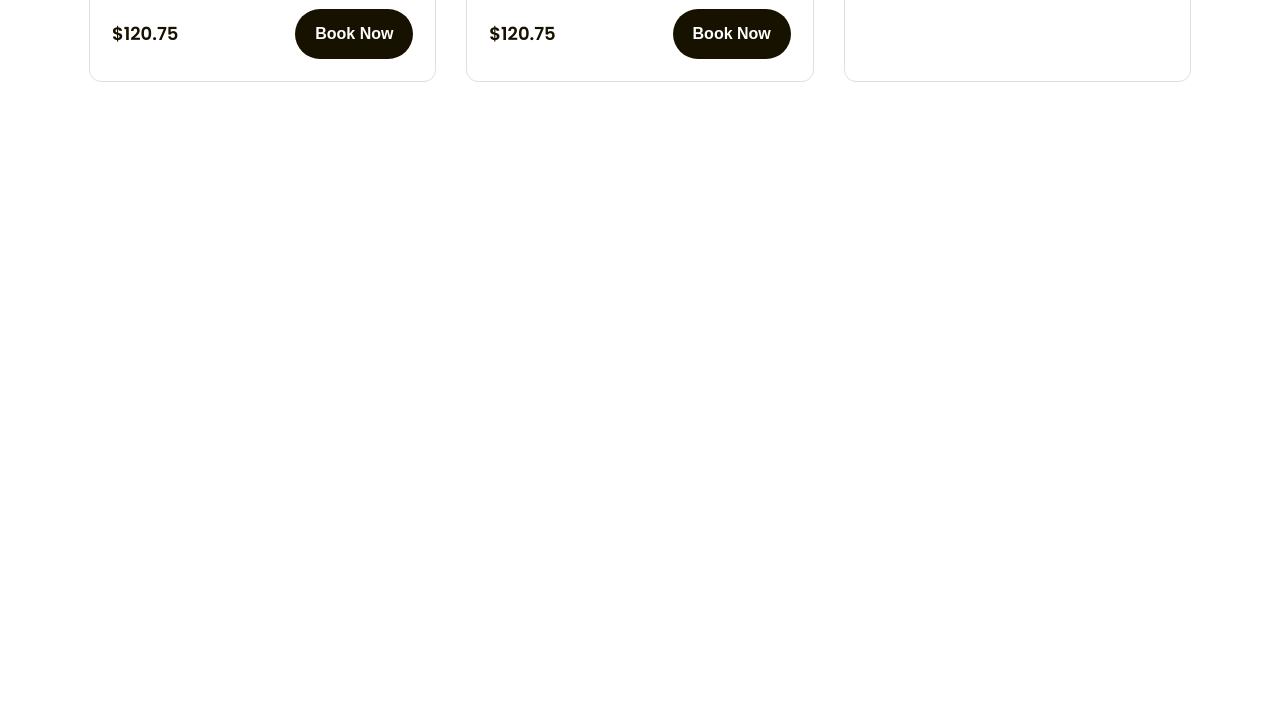
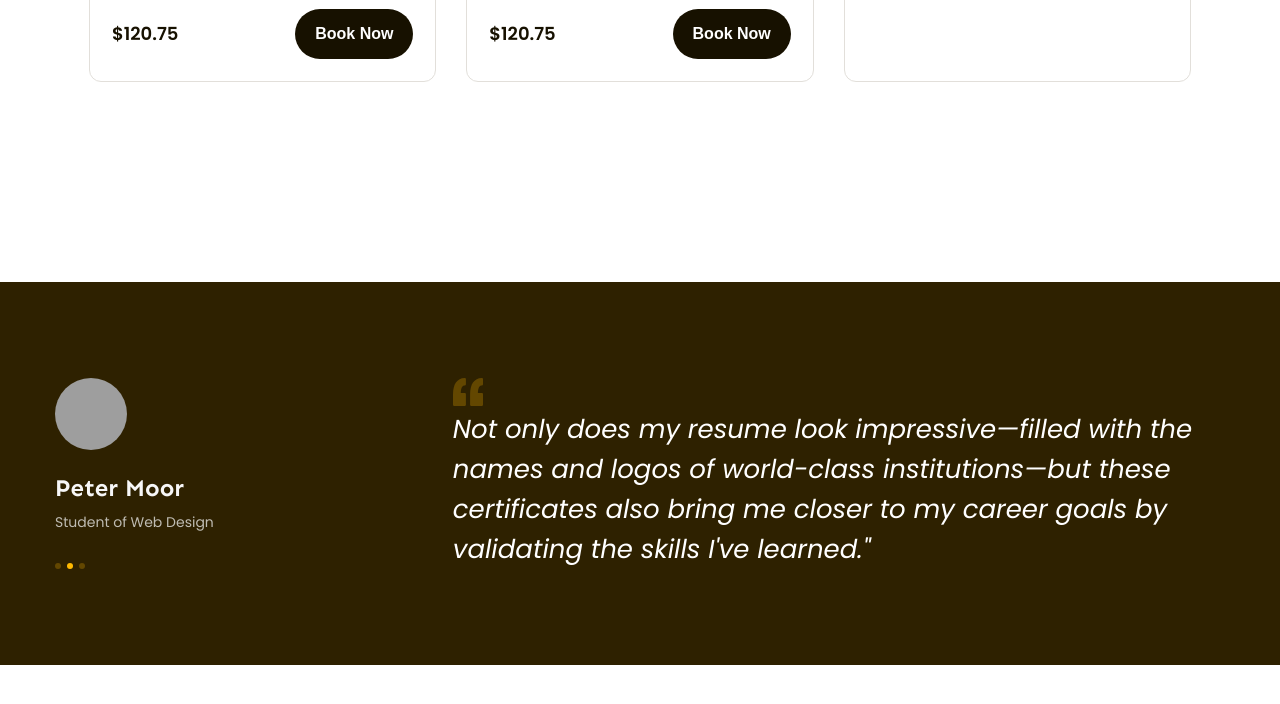
Before and after one commit to khuongduy1122/figma-to-html, a plain HTML site: page index.html in a window 1280 px wide. Shown: the part 1671-2375 px from the top of the page. Drawn offline with Linux system fonts and the light colour scheme; grey boxes are pictures that could not be loaded.

Commit message:
p8 code phan feedback

```diff
--- a/assets/css/style.css
+++ b/assets/css/style.css
@@ -402,3 +402,68 @@ a {
 .popular .course-item .btn:hover {
   background: var(--primary-color);
 }
+
+/* ================feedback================ */
+.feedback {
+  margin-top: 135px;
+  padding: 96px 0;
+  background: #2e2100;
+}
+
+.feedback-item {
+  display: flex;
+}
+
+.feedback-item .avatar {
+  width: 72px;
+  height: 72px;
+  object-fit: cover;
+  border-radius: 50%;
+}
+
+.feedback-item .info .member-name {
+  margin-top: 18px;
+  color: #f7f7f7;
+  font-family: var(--font-heading);
+  font-size: 2.4rem;
+  font-weight: 700;
+  line-height: 1.42;
+}
+
+.feedback-item .info .desc {
+  margin-top: 4px;
+  color: #bfbcb2;
+  font-size: 1.4rem;
+  line-height: 1.86;
+}
+
+.feedback-item .dots {
+  display: flex;
+  gap: 6px;
+  margin-top: 28px;
+}
+
+.feedback-item .dot {
+  width: 6px;
+  height: 6px;
+  border-radius: 6px;
+  background: #634700;
+  cursor: pointer;
+}
+
+.feedback-item .dot.active {
+  background: var(--primary-color);
+  cursor: default;
+}
+
+.feedback-item .content {
+  width: 66%;
+  margin-left: auto;
+}
+
+.feedback-item blockquote {
+  color: #fff;
+  font-size: 2.6rem;
+  font-style: italic;
+  line-height: 1.54;
+}
--- a/index.html
+++ b/index.html
@@ -204,6 +204,34 @@
                 </div>
             </div>
         </div>
+
+        <!-- feedback -->
+        <div class="feedback">
+            <div class="main-content">
+                <div class="feedback-list">
+                    <div class="feedback-item">
+                        <!-- khoi ben trai -->
+                        <div class="info">
+                            <img src="./assets/img/ava1.jpg" alt="Peter Moor" class="avatar">
+                            <p class="member-name">Peter Moor</p>
+                            <p class="desc">Student of Web Design</p>
+                            <div class="dots">
+                                <span class="dot"></span>
+                                <span class="dot active"></span>
+                                <span class="dot"></span>
+                            </div>
+                        </div>
+                        <!-- khoi ben phai -->
+                        <div class="content">
+                            <img src="./assets/img/icon/open-quotes.svg" alt="quotes" class="open-quotes">
+                            <blockquote>Not only does my resume look impressive—filled with the names and logos of
+                                world-class institutions—but these certificates also bring me closer to my career goals
+                                by validating the skills I've learned." </blockquote>
+                        </div>
+                    </div>
+                </div>
+            </div>
+        </div>
     </main>
 </body>
 
```
Also changed, not shown: assets/img/icon/open-quotes.svg (added), 1 other file.
